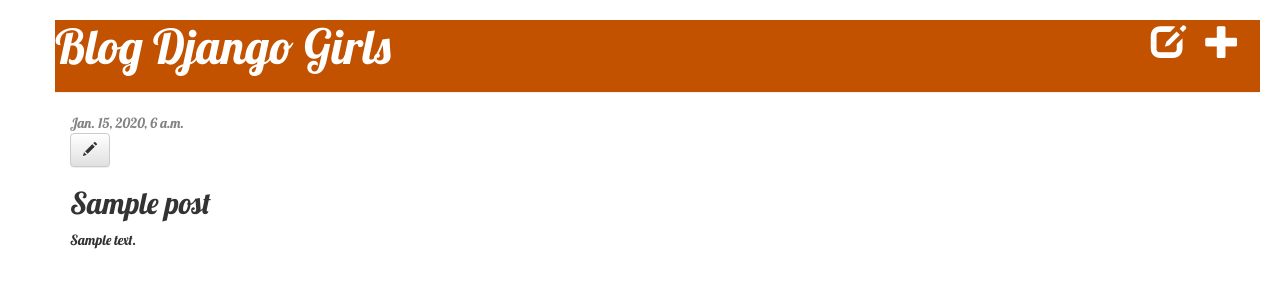
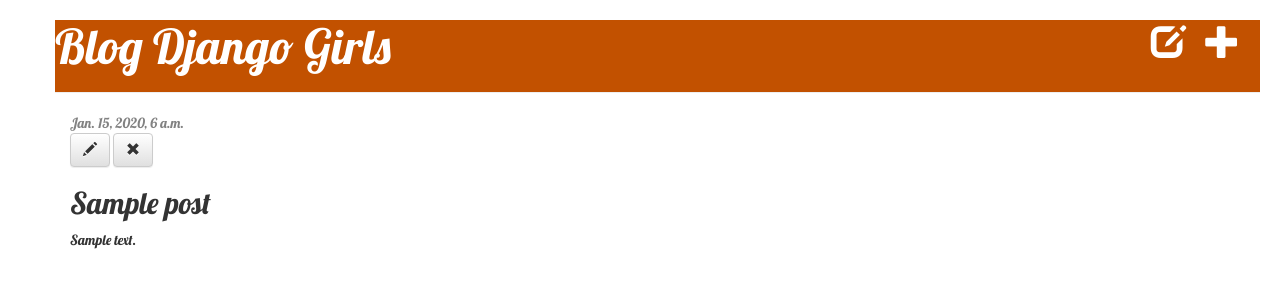
Before and after one commit to HappyCoder77/muy-first-blog, a Django app: page /post/1 in a window 1280 px wide. Shown: the top 300 px of the page. Run offline with Django 3.2, Linux system fonts and the light colour scheme; a user stored in the database is signed in; tables that the repository leaves empty hold one stand-in row (values such as "Sample post"); some libraries are stand-ins or nearby versions.

Commit message:
funcionalidad deete añadida

```diff
--- a/blog/templates/blog/post_detail.html
+++ b/blog/templates/blog/post_detail.html
@@ -11,8 +11,10 @@
     {% endif %}
 
     {% if user.is_authenticated %}
-    <a class="btn btn-default" href="{% url 'post_edit' pk=post.pk %}"><span
-            class="glyphicon glyphicon-pencil"></span></a>
+    <a class="btn btn-default" href="{% url 'post_edit' pk=post.pk %}"><span class="glyphicon glyphicon-pencil">
+        </span></a>
+    <a class="btn btn-default" href="{% url 'post_delete' pk=post.pk %}"><span
+            class="glyphicon glyphicon-remove"></span></a>
     <h2>{{ post.title }}</h2>
     {% endif %}
 
--- a/blog/urls.py
+++ b/blog/urls.py
@@ -7,5 +7,6 @@
     path('post/new/', views.post_new, name='post_new'),
     path('post/<int:pk>/edit', views.post_edit, name='post_edit'),
     path('drafts/', views.post_draft_list, name = 'post_draft_list'),
-    path('post/<int:pk>/publish', views.post_publish, name='post_publish')
+    path('post/<int:pk>/publish', views.post_publish, name='post_publish'),
+    path('post/<int:pk>/delete', views.post_delete, name='post_delete')
 ]
--- a/blog/views.py
+++ b/blog/views.py
@@ -57,3 +57,9 @@
     post = get_object_or_404(Post, pk=pk)
     post.publish()
     return redirect('post_detail', pk=pk)
+
+
+def post_delete(request, pk):
+    post = get_object_or_404(Post, pk = pk)
+    post.delete()
+    return redirect('post_list')
```
